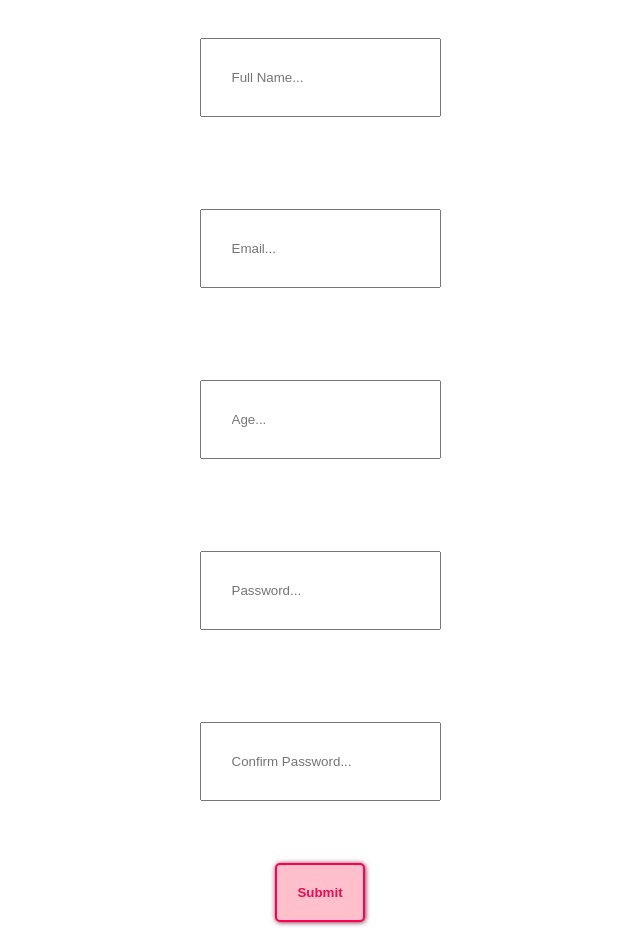
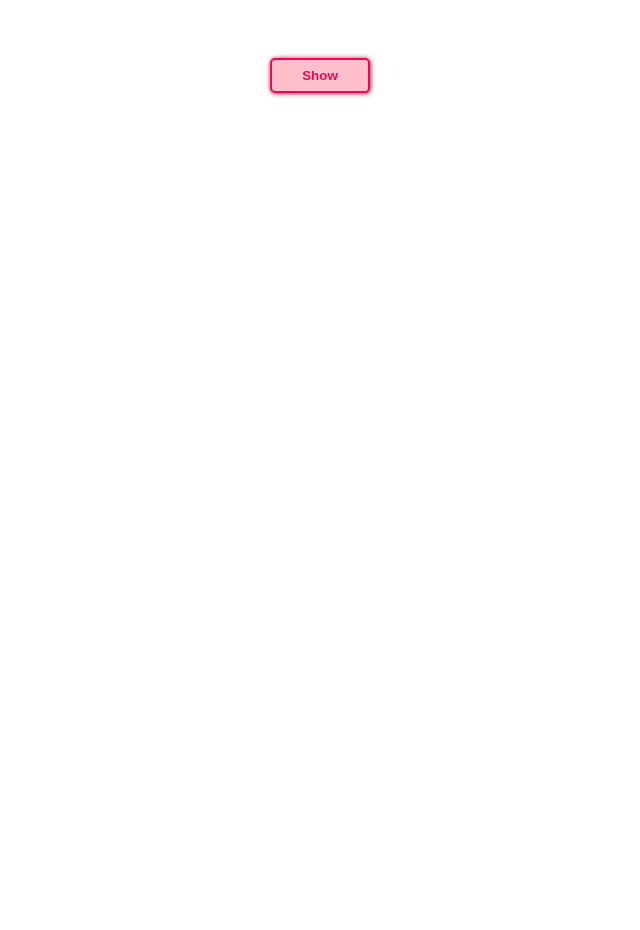
Before and after one commit to codewithmurali/first-react-app, a React (Create React App) app: page / in a window 1280 px wide. Shown: the whole page, without its empty margins (320-960 px from the left). After the commit the page ends 800 px from the top, so only its background shows below. Built offline with nearby package versions, Linux system fonts and the light colour scheme.

Commit message:
custom hooks with useState

```diff
--- a/src/App.js
+++ b/src/App.js
@@ -1,4 +1,4 @@
-import { Form } from "./Components/Form";
+// import { Form } from "./Components/Form";
 import "./style.css";
 // import { useState } from "react";
 // import Axios from "axios";
@@ -10,22 +10,33 @@
 // import { Contact } from "./pages/Contact";
 // import { Navbar } from "./Navbar";
 // import { Profile } from "./pages/Profile";
-// import { useState, createContext } from "react";
+import { useState } from "react";
+// import { createContext } from "react";
 // import { QueryClient, QueryClientProvider } from "@tanstack/react-query";
 
 // export const AppContext = createContext();
 
 function App() {
   // const [username, setUsername] = useState("Murali");
+  const [isVisible, setIsVisible] = useState(false);
 
   return (
     <div className="App">
-      <Form />
+      <button onClick={() => setIsVisible((prev) => !prev)}>
+        {isVisible ? "Hide" : "Show"}
+      </button>
+      {isVisible && <h1>Hidden Text</h1>}
     </div>
   );
 }
 
 export default App;
+
+// _______________ Forms __________________
+
+{
+  /* <Form /> */
+}
 
 // _____________ React Query _______________
 
```
Also changed, not shown: src/useToggle.js (added).
